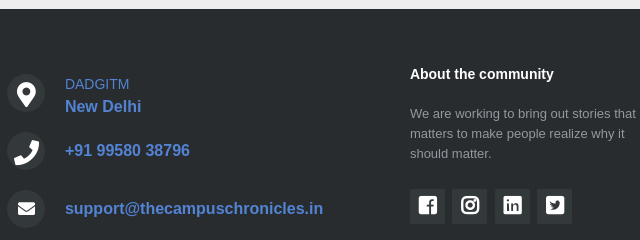
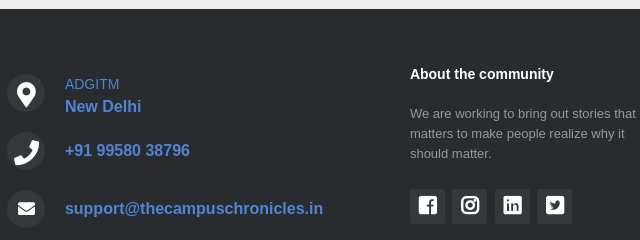
Before and after one commit to TheCampusChronicles/website, a plain HTML site: page public/index.html in a window 1280 px wide. Shown: the part 1519-1759 px from the top of the page, 534-1174 px from the left. Drawn offline with nearby package versions, Linux system fonts and the light colour scheme.

Commit message:
changed college name

```diff
--- a/public/index.html
+++ b/public/index.html
@@ -197,7 +197,7 @@
             <i class="fas fa-map-marker-alt"></i>
             <p>
                 <a href="https://www.google.com/maps/search/?api=1&query=dr.+akhilesh+das+gupta+institute+of+technology+and+management" target="_blank">
-                    <span>DADGITM</span> New Delhi</a></p>
+                    <span>ADGITM</span> New Delhi</a></p>
         </div>
 
         <div>
```
